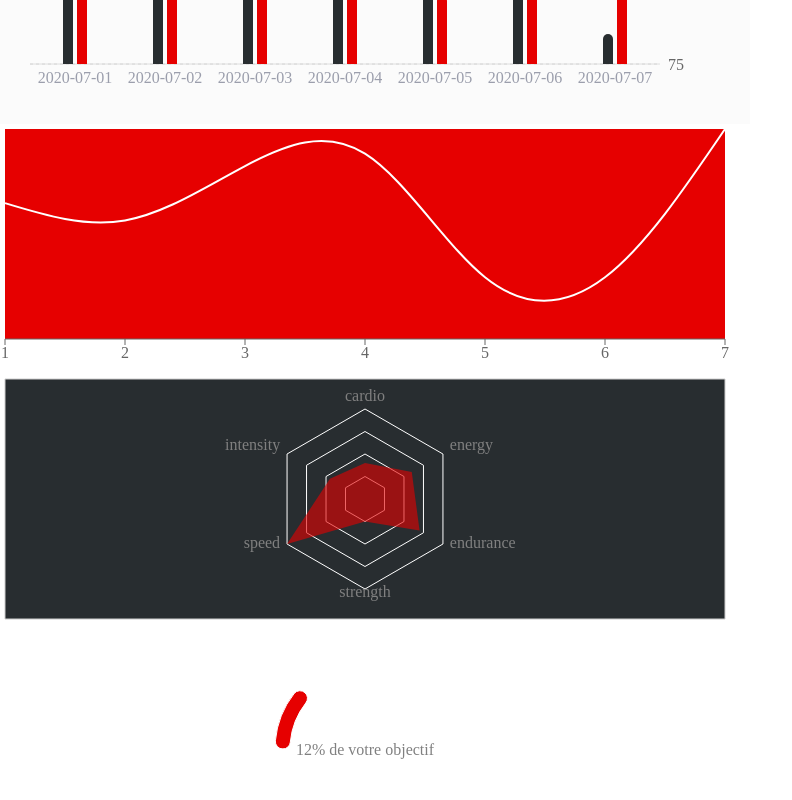
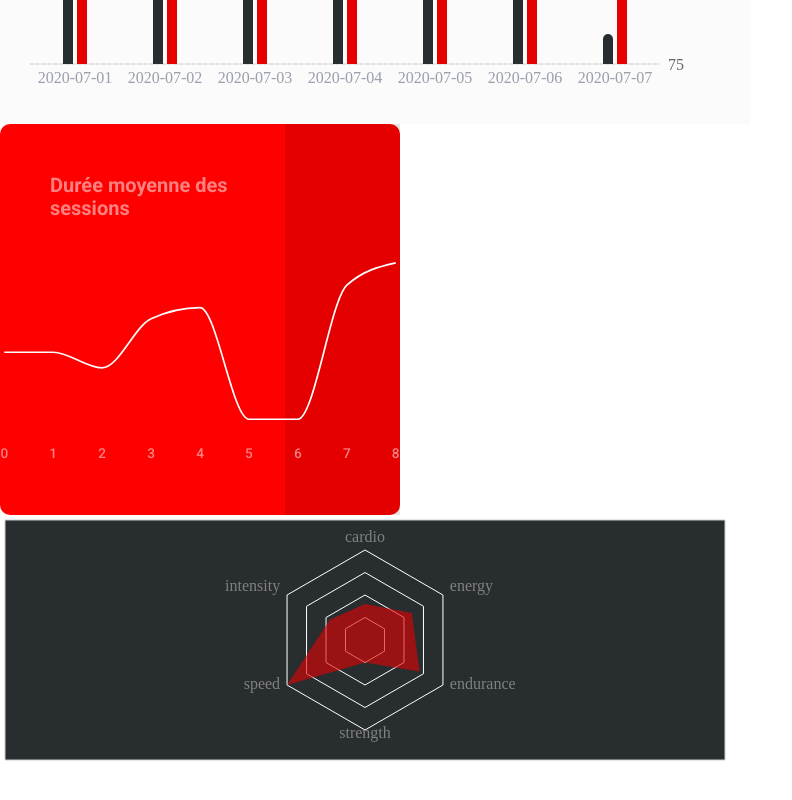
Before and after one commit to Louis-Vigneron/SportSee, a React (Create React App) app in the folder Front/: page / in a window 1280 px wide. Shown: the part 460-1260 px from the top of the page, without its empty margins (0-792 px from the left). Built offline with nearby package versions, Linux system fonts and the light colour scheme.

Commit message:
add css for linechart

```diff
--- /dev/null
+++ b/Front/src/Components/Main/LineChart/LineChart.jsx
@@ -0,0 +1,77 @@
+import { CartesianGrid, XAxis, YAxis, Tooltip, LineChart, Line } from 'recharts'
+const data2 = [
+    {
+        day: 1,
+        sessionLength: 30
+    },
+    {
+        day: 2,
+        sessionLength: 23
+    },
+    {
+        day: 3,
+        sessionLength: 45
+    },
+    {
+        day: 4,
+        sessionLength: 50
+    },
+    {
+        day: 5,
+        sessionLength: 0
+    },
+    {
+        day: 6,
+        sessionLength: 0
+    },
+    {
+        day: 7,
+        sessionLength: 60
+    }
+]
+const extendedData = [
+    {
+        day: 0,
+        sessionLength: data2[0].sessionLength
+    },
+    ...data2,
+    {
+        day: 8,
+        sessionLength: data2[6].sessionLength + 10
+    },
+];
+
+export default function lineChart() {
+    const CustomTooltip = ({ active, payload, label }) => {
+        if (active && payload && payload.length) {
+            return (
+                <div className="lineChart__label">
+                    <p className="lineChart__label__time">{`${payload[0].value} min`}</p>
+                </div>
+            );
+        }
+        return null;
+    };
+
+    return (
+        <div className='lineChart'>
+            <h3 className='lineChart__title'>Durée moyenne des sessions</h3>
+            <div className='lineChart__chart'>
+                <LineChart width={470} height={250} data={extendedData} >
+                    <XAxis dataKey="day"
+                        axisLine={false}
+                        tickLine={false}
+                        tick={{ fill: '#FFFFFF' }}
+                        opacity={0.5}
+                    />
+                    <YAxis domain={[-10]} hide />
+                    <Tooltip content={<CustomTooltip />} />
+                    <Line type="monotone" dataKey="sessionLength" stroke="#ffffff" strokeWidth={2} dot={false} activeDot={{ r: 7, stroke: "rgba(255,255,255,0.2)", strokeWidth: 16 }} />
+                </LineChart>
+            </div>
+
+            <div className='lineChart__opacity'></div>
+        </div>
+
+    )
+}
--- /dev/null
+++ b/Front/src/Components/Main/LineChart/_LineChart.scss
@@ -0,0 +1,54 @@
+.lineChart{
+    width: 400px;
+    background-color: $color_red2;
+    display: flex;
+    flex-direction: column;
+    font-family: $font_roboto;
+    font-weight: 500;
+    border-radius: 10px;
+    padding-bottom: 25px;
+    position: relative;
+    &__label{
+        &__time{
+            background-color: $color_white;
+            padding: 10px;
+        }
+    }
+    &__title{
+        color: $color_white;
+        opacity: 0.5;
+        font-size: 20px;
+        width: 180px;
+        margin-left: 50px;
+        margin-top: 50px;
+    }
+    &__opacity{
+        position: absolute;
+        height: 100%;
+        width: 115px;
+        opacity: 0.1;
+        z-index: 0;
+        background-color: $color_black2;
+        right: 0;
+    }
+    &__chart{
+        z-index: 2;
+        display: flex;
+        align-items: center;
+        justify-content: center;
+        overflow: hidden;
+    }
+    &__activeDot{
+        width: 5px;
+        height: 5px;
+        background-color: blue;
+        border-radius: 100%;
+        &__circle{
+            width: 10px;
+            height: 10px;
+            background-color: black;
+            border-radius: 100%;
+            opacity: 0.5;
+        }
+    }
+}
--- a/Front/src/Components/Main/Main.jsx
+++ b/Front/src/Components/Main/Main.jsx
@@ -1,38 +1,9 @@
-import {CartesianGrid, XAxis, YAxis, Tooltip, Bar, LineChart, Line, RadarChart, PolarGrid, PolarAngleAxis, Radar, PieChart, Pie, Cell, Label } from 'recharts'
+import {CartesianGrid, RadarChart, PolarGrid, PolarAngleAxis, Radar, PieChart, Pie, Cell, Label } from 'recharts'
 import BarChart from './BarChart/BarChart'
+import LineChart from './LineChart/LineChart'
 
 
-const data2 = [
 
-    {
-        day: 1,
-        sessionLength: 30
-    },
-    {
-        day: 2,
-        sessionLength: 23
-    },
-    {
-        day: 3,
-        sessionLength: 45
-    },
-    {
-        day: 4,
-        sessionLength: 50
-    },
-    {
-        day: 5,
-        sessionLength: 0
-    },
-    {
-        day: 6,
-        sessionLength: 0
-    },
-    {
-        day: 7,
-        sessionLength: 60
-    }
-]
 
 const data3 = [
 
@@ -75,49 +46,18 @@ const color = [
 export default function Main() {
 
 
-    const CustomTooltip = ({ active, payload, label }) => {
-        if (active && payload && payload.length) {
-            if (payload.length > 1) {
-                return (
-                    <div className="custom-tooltip">
-                        <p className="label">{`${payload[0].value}kg`}</p>
-                        <p className="label">{`${payload[1].value}Kcal`}</p>
-                    </div>
-                );
-            } else {
-                return (
-                    <div className="custom-tooltip">
-                        <p className="label">{`${payload[0].value} min`}</p>
-                    </div>
-                );
-            }
-
-        }
-
-        return null;
-    };
-
-
-
     return (
         <div className="main">
             <h2>Bonjour <span>Gné</span></h2>
             <p>Félicitation ! Vous avez explosé vos objectif hier 👏</p>
-            <div>
+
 
                 <BarChart/>
-            </div>
+                <LineChart/>
 
-            <div>
-                <LineChart width={730} height={250} data={data2} >
-                    <CartesianGrid vertical={false} horizontal={false} fill="#E60000" />
-                    <XAxis dataKey="day" />
-                    <YAxis domain={[-25]} hide />
-                    <Tooltip content={<CustomTooltip />} />
-                    <Line type="natural" dataKey="sessionLength" stroke="#ffffff" strokeWidth={2} dot={false} />
-                </LineChart>
 
-            </div>
+
+
 
             <div>
                 <RadarChart outerRadius={90} width={730} height={250} data={data3}>
--- a/Front/src/Styles/_variables.scss
+++ b/Front/src/Styles/_variables.scss
@@ -1,5 +1,7 @@
 $color_black : #020203;
+$color_black2 : #000000;
 $color_red : #E60000;
+$color_red2: #FF0000;
 $color_white:#FFFFFF;
 $color_darkBlue :#282D30;
 $color_grey:#74798C;
--- a/Front/src/Styles/index.css
+++ b/Front/src/Styles/index.css
@@ -125,4 +125,57 @@ body, html {
 }
 .barChart__info__color--kg {
   background-color: #282D30;
+}
+
+.lineChart {
+  width: 400px;
+  background-color: #FF0000;
+  display: flex;
+  flex-direction: column;
+  font-family: "Roboto", sans-serif;
+  font-weight: 500;
+  border-radius: 10px;
+  padding-bottom: 25px;
+  position: relative;
+}
+.lineChart__label__time {
+  background-color: #FFFFFF;
+  padding: 10px;
+}
+.lineChart__title {
+  color: #FFFFFF;
+  opacity: 0.5;
+  font-size: 20px;
+  width: 180px;
+  margin-left: 50px;
+  margin-top: 50px;
+}
+.lineChart__opacity {
+  position: absolute;
+  height: 100%;
+  width: 115px;
+  opacity: 0.1;
+  z-index: 0;
+  background-color: #000000;
+  right: 0;
+}
+.lineChart__chart {
+  z-index: 2;
+  display: flex;
+  align-items: center;
+  justify-content: center;
+  overflow: hidden;
+}
+.lineChart__activeDot {
+  width: 5px;
+  height: 5px;
+  background-color: blue;
+  border-radius: 100%;
+}
+.lineChart__activeDot__circle {
+  width: 10px;
+  height: 10px;
+  background-color: black;
+  border-radius: 100%;
+  opacity: 0.5;
 }/*# sourceMappingURL=index.css.map */
--- a/Front/src/Styles/index.scss
+++ b/Front/src/Styles/index.scss
@@ -4,3 +4,4 @@
 @import '../Components/Header/Header';
 @import '../Components/NavBar/NavBar';
 @import '../Components/Main/BarChart/BarChart';
+@import '../Components/Main/LineChart/LineChart';
```
Also changed, not shown: 1 other file (tests, documents, lock files or other folders).
